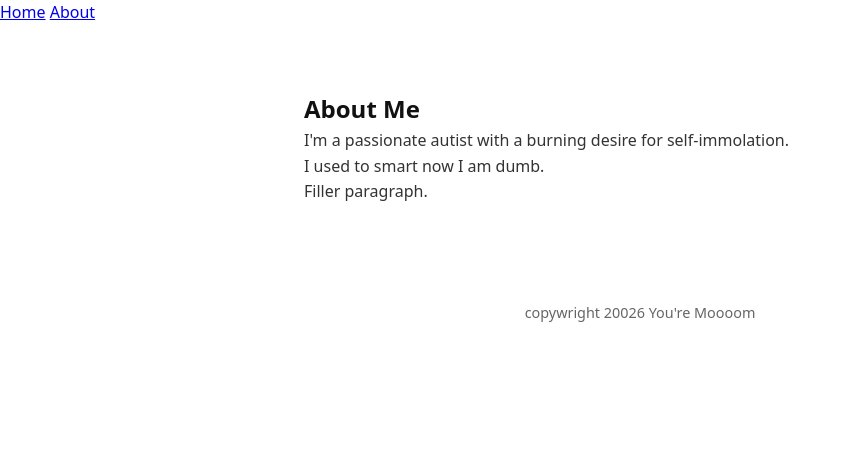
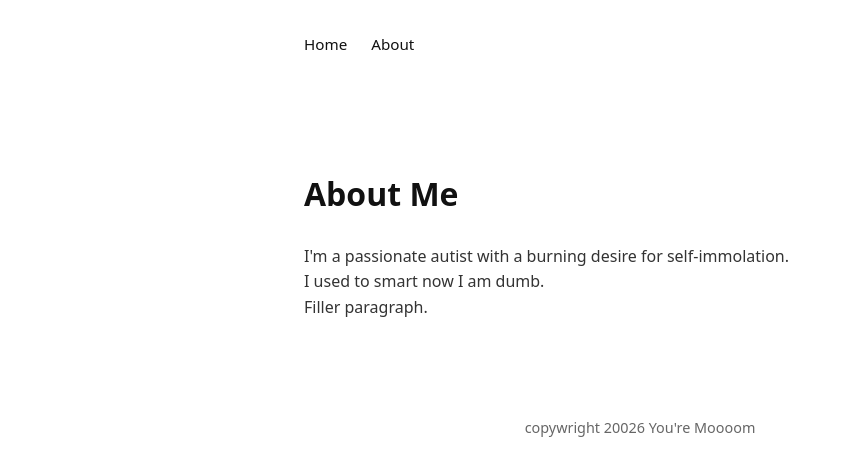
Before and after one commit to elsasslorraine89-cmyk/elsasslorraine89-cmyk.github.io, a plain HTML site: page about.html in a window 1280 px wide. Shown: the whole page, without its empty margins (0-850 px from the left). Drawn offline with Linux system fonts and the light colour scheme.

Commit message:
dark mode maybe?

```diff
--- a/styles.css
+++ b/styles.css
@@ -1,3 +1,20 @@
+/* Root */
+:root {
+    --bg-color: #ffffff;
+    --text-color: #111111;
+    --muted-color: #444444;
+    --border-color: #eaeaea;
+}
+
+@media (prefers-color-scheme: dark) {
+    :root {
+        --bg-color: #0f0f0f;
+        --text-color: #f5f5f5;
+        --muted-color: #aaaaaa;
+        --border-color: #2a2a2a;
+    }
+}
+
 /* Reset */
 * {
     margin: 0;
@@ -9,8 +26,9 @@
 body {
     font-family: system-ui, -apple-system, BlinkMacSystemFont, sans-serif;
     line-height: 1.6;
-    color: #111;
-    background-color: #fff;
+    color: var(--text-color);
+    background-color: var(--bg-color);
+    transition: background-color 0.2s ease, color 0.2s ease;
 }
 
 /* Layout */
@@ -36,7 +54,38 @@ main {
     color: #444;
 }
 
+/* Header/ Navigation*/
+.site-header {
+    max-width: 720px;
+    margin: 0 auto;
+    padding: 2rem 1.5rem 0;
+}
+
+nav {
+    display: flex;
+    gap: 1.5rem;
+}
+
+nav a {
+    text-decoration: none;
+    color: var(--text-color);
+    font-size: 0.95rem;
+}
+
+nav a:hover {
+    text-decoration: underline;
+}
+
 /* About */
+.about {
+    margin-top: 3rem;
+}
+
+.about h1 {
+    font-size: 2rem;
+    margin-bottom: 1.5rem;
+}
+
 .about h2 {
     font-size: 1.5rem;
     margin-bottom: 1rem;
```
